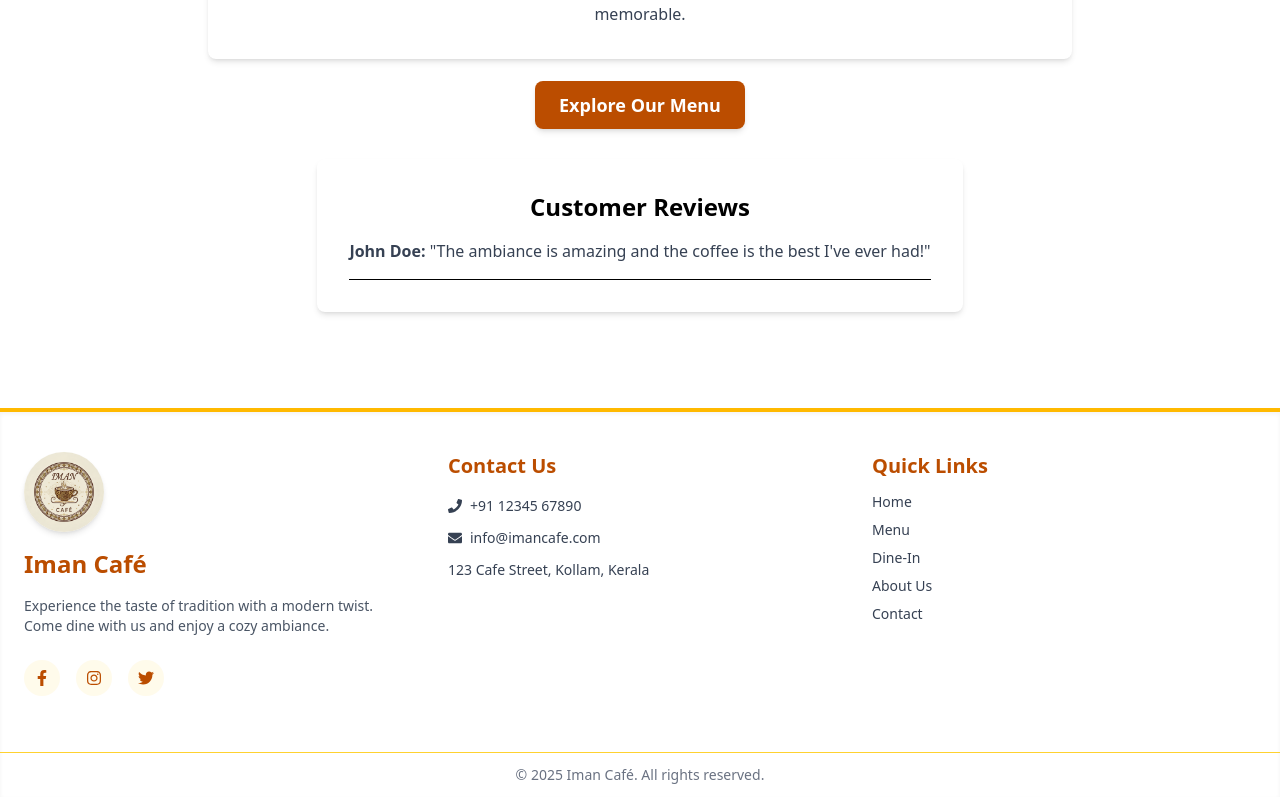
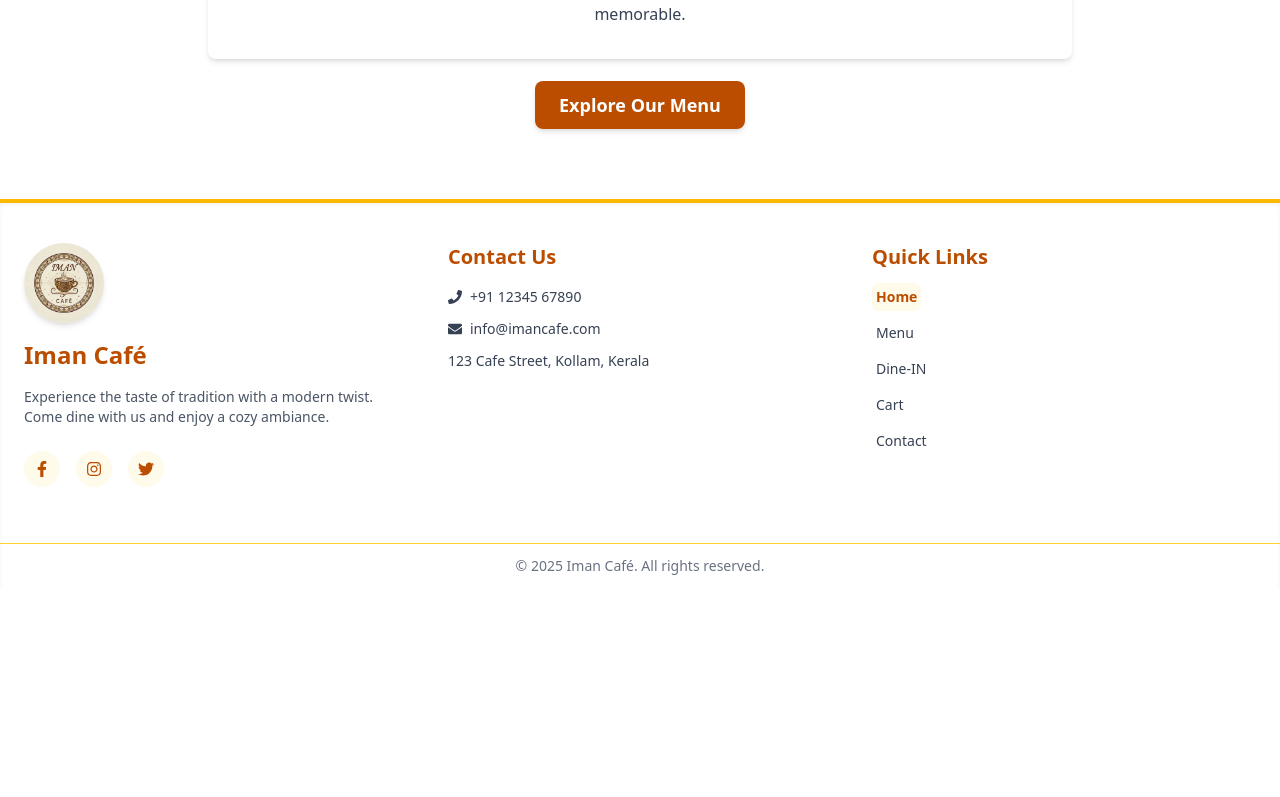
Before and after one commit to IbrahimSait-04/Project-Frontend, a React (Vite) app: page / in a window 1280 px wide. Shown: the part 1014-1811 px from the top of the page. After the commit the page ends 1602 px from the top, so only its background shows below. Built offline with nearby package versions, Linux system fonts and the light colour scheme.

Commit message:
all files updated

```diff
--- a/src/Admin/Adminpages/paymentDetails.jsx
+++ /dev/null
@@ -1,84 +0,0 @@
-import React from "react";
-import { CheckCircleIcon, XCircleIcon } from "@heroicons/react/24/solid";
-
-const transactions = [
-  { id: "TXN-001", date: "2024-09-25", amount: 49.99, status: "Completed", method: "Visa" },
-  { id: "TXN-002", date: "2024-09-24", amount: 12.5, status: "Failed", method: "Mastercard" },
-  { id: "TXN-003", date: "2024-09-23", amount: 99.0, status: "Completed", method: "PayPal" },
-  { id: "TXN-004", date: "2024-09-22", amount: 5.0, status: "Pending", method: "Stripe" },
-];
-
-function PaymentDetails() {
-  return (
-    <div className="bg-white p-4 sm:p-6 rounded-xl shadow-2xl">
-      <h2 className="text-2xl sm:text-3xl font-bold mb-4 sm:mb-6 text-gray-900">
-        Transaction History
-      </h2>
-
-      <div className="overflow-x-auto">
-        <table className="min-w-full divide-y divide-gray-200 text-sm">
-          <thead className="bg-gray-50">
-            <tr>
-              <th className="px-4 sm:px-6 py-3 text-left text-xs font-medium text-gray-500 uppercase tracking-wider">
-                Transaction ID
-              </th>
-              <th className="px-4 sm:px-6 py-3 text-left text-xs font-medium text-gray-500 uppercase tracking-wider">
-                Date
-              </th>
-              <th className="px-4 sm:px-6 py-3 text-left text-xs font-medium text-gray-500 uppercase tracking-wider">
-                Amount
-              </th>
-              <th className="px-4 sm:px-6 py-3 text-left text-xs font-medium text-gray-500 uppercase tracking-wider">
-                Status
-              </th>
-              <th className="px-4 sm:px-6 py-3 text-left text-xs font-medium text-gray-500 uppercase tracking-wider">
-                Method
-              </th>
-            </tr>
-          </thead>
-
-          <tbody className="bg-white divide-y divide-gray-200">
-            {transactions.map((txn) => (
-              <tr
-                key={txn.id}
-                className="hover:bg-gray-50 transition duration-100"
-              >
-                <td className="px-4 sm:px-6 py-3 whitespace-nowrap font-medium text-gray-900">
-                  {txn.id}
-                </td>
-                <td className="px-4 sm:px-6 py-3 whitespace-nowrap text-gray-600">
-                  {txn.date}
-                </td>
-                <td className="px-4 sm:px-6 py-3 whitespace-nowrap text-base sm:text-lg font-semibold text-green-700">
-                  ₹{txn.amount.toFixed(2)}
-                </td>
-                <td className="px-4 sm:px-6 py-3 whitespace-nowrap">
-                  {txn.status === "Completed" ? (
-                    <span className="inline-flex items-center px-2 py-0.5 rounded-full text-xs font-medium bg-green-100 text-green-800">
-                      <CheckCircleIcon className="h-4 w-4 mr-1" />
-                      Completed
-                    </span>
-                  ) : txn.status === "Failed" ? (
-                    <span className="inline-flex items-center px-2 py-0.5 rounded-full text-xs font-medium bg-red-100 text-red-800">
-                      <XCircleIcon className="h-4 w-4 mr-1" />
-                      Failed
-                    </span>
-                  ) : (
-                    <span className="inline-flex items-center px-2 py-0.5 rounded-full text-xs font-medium bg-yellow-100 text-yellow-800">
-                      Pending
-                    </span>
-                  )}
-                </td>
-                <td className="px-4 sm:px-6 py-3 whitespace-nowrap text-gray-500">
-                  {txn.method}
-                </td>
-              </tr>
-            ))}
-          </tbody>
-        </table>
-      </div>
-    </div>
-  );
-}
-
-export default PaymentDetails;
--- a/src/Customer/Components/Footer.jsx
+++ b/src/Customer/Components/Footer.jsx
@@ -1,4 +1,5 @@
 import React from "react";
+import { Link, useLocation } from "react-router-dom";
 import cafeLogo from "../../assets/Iman Cafe Logo.png";
 import {
   FaFacebookF,
@@ -9,9 +10,22 @@ import {
 } from "react-icons/fa";
 
 const Footer = () => {
+  const location = useLocation();
+
+  const navLinks = [
+    { to: "/", label: "Home" },
+    { to: "/menu", label: "Menu" },
+    { to: "/dineIn", label: "Dine-IN" },
+    { to: "/cart", label: "Cart" },
+    { to: "/contact", label: "Contact" },
+  ];
+
+  const isActive = (path) => location.pathname === path;
+
   return (
     <footer className="bg-white border-t-4 border-amber-400 shadow-inner mt-10">
       <div className="max-w-7xl mx-auto px-4 sm:px-6 py-8 sm:py-10 grid grid-cols-1 md:grid-cols-3 gap-8 md:gap-10 text-center md:text-left">
+
         {/* Logo & About */}
         <div className="flex flex-col items-center md:items-start gap-4">
           <img
@@ -53,35 +67,34 @@ const Footer = () => {
           <h3 className="text-xl font-semibold text-amber-700 mb-1">
             Contact Us
           </h3>
-          <p className="flex items-center justify-center md:justify-start gap-2 text-sm">
+          <p className="flex items-center gap-2 text-sm">
             <FaPhone /> +91 12345 67890
           </p>
-          <p className="flex items-center justify-center md:justify-start gap-2 text-sm">
+          <p className="flex items-center gap-2 text-sm">
             <FaEnvelope /> info@imancafe.com
           </p>
           <p className="text-sm">123 Cafe Street, Kollam, Kerala</p>
         </div>
 
-        {/* Quick Links */}
+        {/* Quick Links  */}
         <div className="flex flex-col gap-2 items-center md:items-start text-gray-700">
           <h3 className="text-xl font-semibold text-amber-700 mb-1">
             Quick Links
           </h3>
-          <a href="#" className="text-sm hover:text-amber-900 transition-colors">
-            Home
-          </a>
-          <a href="#" className="text-sm hover:text-amber-900 transition-colors">
-            Menu
-          </a>
-          <a href="#" className="text-sm hover:text-amber-900 transition-colors">
-            Dine-In
-          </a>
-          <a href="#" className="text-sm hover:text-amber-900 transition-colors">
-            About Us
-          </a>
-          <a href="#" className="text-sm hover:text-amber-900 transition-colors">
-            Contact
-          </a>
+
+          {navLinks.map((link) => (
+            <Link
+              key={link.to}
+              to={link.to}
+              className={`text-sm py-1 px-1 rounded-md transition-colors ${
+                isActive(link.to)
+                  ? "text-amber-700 font-semibold bg-amber-50"
+                  : "hover:text-amber-900"
+              }`}
+            >
+              {link.label}
+            </Link>
+          ))}
         </div>
       </div>
 
--- a/src/Customer/Components/Navbar.jsx
+++ b/src/Customer/Components/Navbar.jsx
@@ -22,7 +22,9 @@ const Navbar = () => {
   return (
     <nav className="w-full bg-white border-b-4 border-amber-400 shadow-md sticky top-0 z-40">
       <div className="max-w-7xl mx-auto px-4 sm:px-6 py-3 flex items-center justify-between">
+
         {/* Logo + Brand */}
+
         <div className="flex items-center gap-3">
           <img
             src={cafeLogo}
@@ -70,7 +72,7 @@ const Navbar = () => {
           </Link>
         </ul>
 
-        {/* Mobile Hamburger */}
+        {/* Mobile  */}
         <button
           className="md:hidden flex flex-col justify-center gap-1.5 p-2 rounded-md border border-amber-200 text-amber-700 active:scale-95 transition"
           onClick={toggleMenu}
--- a/src/Customer/Pages/DineIn.jsx
+++ b/src/Customer/Pages/DineIn.jsx
@@ -86,7 +86,7 @@ const DineInReservation = () => {
               'url("https://www.thedailymeal.com/img/gallery/the-menu-rule-youre-supposed-to-follow-at-fine-dining-restaurants/l-intro-1670362698.jpg")',
           }}
         >
-          {/* Dark overlay */}
+
           <div className="absolute inset-0 bg-black/60"></div>
 
           <div className="relative z-10 w-full max-w-3xl text-center">
--- a/src/Customer/Pages/Home.jsx
+++ b/src/Customer/Pages/Home.jsx
@@ -55,22 +55,6 @@ const Home = () => {
         </div>
       </section>
 
-      {/* Reviews */}
-      <section className="max-w-4xl mx-auto px-4 mb-14">
-        <div className="bg-white rounded-lg shadow-md p-6 sm:p-8">
-          <h2 className="text-2xl font-semibold mb-4 text-center">
-            Customer Reviews
-          </h2>
-          <div className="space-y-4">
-            <div className="border-b pb-4">
-              <p className="text-gray-700 text-sm sm:text-base">
-                <strong>John Doe:</strong> "The ambiance is amazing and the
-                coffee is the best I've ever had!"
-              </p>
-            </div>
-          </div>
-        </div>
-      </section>
 
       <Footer />
     </div>
--- a/src/Customer/Pages/order.jsx
+++ b/src/Customer/Pages/order.jsx
@@ -129,7 +129,6 @@ const CustomerOrders = () => {
     }
   };
 
-  // Current vs past statuses
   const CURRENT_STATUSES = useMemo(
     () => ["pending", "confirmed", "accepted", "preparing"],
     []
@@ -141,7 +140,6 @@ const CustomerOrders = () => {
     return PAST_STATUSES.includes(status);
   };
 
-  // 🔥 Now allow details for all orders (current + past)
   const handleViewDetails = (order) => {
     setSelectedOrder(order);
   };
@@ -325,7 +323,6 @@ const CustomerOrders = () => {
         </div>
       </div>
 
-      {/* 🔥 Show modal for ALL selected orders (current or past) */}
       {selectedOrder && (
         <OrderDetailModal
           order={selectedOrder}
--- a/src/Customer/Pages/settings.jsx
+++ b/src/Customer/Pages/settings.jsx
@@ -26,7 +26,6 @@ const CustomerSettings = () => {
 
   const handleUpdate = async (field) => {
     try {
-      // use correct customer token key
       const token = localStorage.getItem("customerToken");
       if (!token) throw new Error("No token found");
 
```
Also changed, not shown: src/Admin/Adminpages/EditMenu.jsx (+1 -8 lines), src/Router/mainRouter.jsx (+4 -5 lines).
